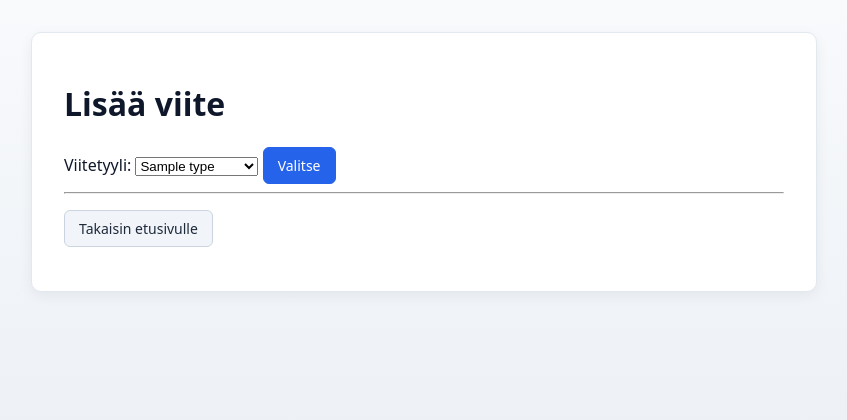
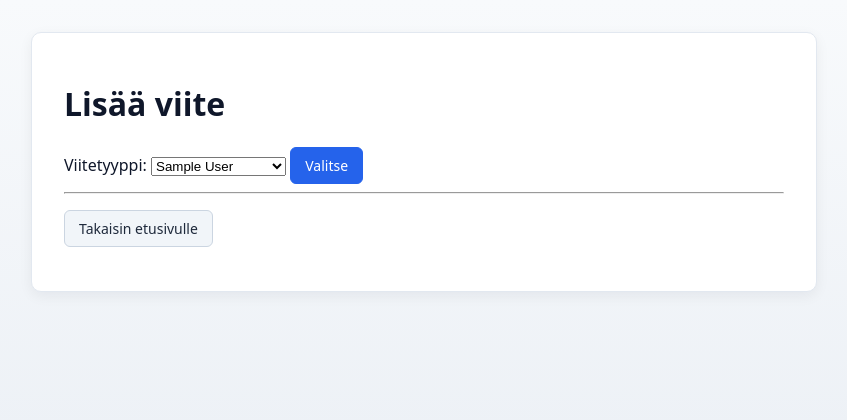
Before and after one commit to henkkasplund/ohtu_hackers, a Flask app: template src/templates/add_reference.html in a window 1280 px wide. Shown: the top 420 px of the page, without its empty margins (216-1063 px from the left). Run offline with Flask 3, Linux system fonts and the light colour scheme; the template is opened without the code that fills it: most values are stand-ins (such as "Sample title", 1, 10 or a date in 2020).

Commit message:
Yhtenäistetään nimet ja erotetaan viitetyypiin tunniste ja näyttönimi

```diff
--- a/src/app.py
+++ b/src/app.py
@@ -22,10 +22,10 @@ def index():
 @app.route("/add_reference", methods=["GET", "POST"])
 def add_reference():
     if request.method == "POST":
-        style_name = request.form.get("reference_types_name")
+        reference_type_name = request.form.get("reference_type_name")
 
         try:
-            if style_name == "Kirja":
+            if reference_type_name == "book":
                 book = util.create_book_citation(request.form)
                 util.validate_reference(book)
                 citation_repository.save_book(book)
@@ -37,11 +37,11 @@ def add_reference():
         return redirect("/")
 
     reference_types = citation_repository.get_reference_types()
-    selected_style = request.args.get("style")
+    selected_type = request.args.get("reference_type_name")
     return render_template(
         "add_reference.html",
         reference_types=reference_types,
-        selected_style=selected_style,
+        selected_type=selected_type,
     )
 
 
--- a/src/init.sql
+++ b/src/init.sql
@@ -1 +1 @@
-INSERT INTO reference_types (name) VALUES ("Kirja");
+INSERT INTO reference_types (name, display_name) VALUES ('book', 'Kirja');
--- a/src/repositories/citation_repository.py
+++ b/src/repositories/citation_repository.py
@@ -17,7 +17,7 @@ def create_todo(content):
 
 
 def get_reference_types():
-    result = db.session.execute(text("SELECT id, name FROM reference_types"))
+    result = db.session.execute(text("SELECT id, name, display_name FROM reference_types"))
     return result.fetchall()
 
 
--- a/src/schema.sql
+++ b/src/schema.sql
@@ -1,6 +1,7 @@
 CREATE TABLE IF NOT EXISTS reference_types (
     id INTEGER PRIMARY KEY AUTOINCREMENT,
-    name TEXT NOT NULL UNIQUE
+    name TEXT NOT NULL UNIQUE,
+    display_name TEXT NOT NULL
 );
 
 CREATE TABLE IF NOT EXISTS citations (
--- a/src/templates/add_reference.html
+++ b/src/templates/add_reference.html
@@ -11,12 +11,12 @@
     <h1>Lisää viite</h1>
 
     <form action="/add_reference" method="GET">
-      <label for="style">Viitetyyli:</label>
-      <select id="style" name="style" required>
-        <option value="" disabled {% if not selected_style %}selected{% endif %}>Valitse viitetyyli...</option>
+      <label for="reference_type_name">Viitetyyppi:</label>
+      <select id="reference_type_name" name="reference_type_name" required>
+        <option value="" disabled {% if not selected_type %}selected{% endif %}>Valitse viitetyyppi...</option>
         {% for type in reference_types %}
-          <option value="{{ type.name }}" {% if selected_style == type.name %}selected{% endif %}>
-            {{ type.name }}
+          <option value="{{ type.name }}" {% if selected_type == type.name %}selected{% endif %}>
+            {{ type.display_name }}
           </option>
         {% endfor %}
       </select>
@@ -25,9 +25,9 @@
 
     <hr>
 
-    {% if selected_style == "Kirja" %}
+    {% if selected_type == "book" %}
       <form action="/add_reference" method="POST">
-        <input type="hidden" name="reference_types_name" value="{{ selected_style }}">
+        <input type="hidden" name="reference_type_name" value="{{ selected_type }}">
 
         <div>
           <label for="citation_key">Viiteavain (esim. Martin09):</label>
--- a/src/util.py
+++ b/src/util.py
@@ -28,13 +28,13 @@ def create_book_citation(form_data):
         author=author,
         title=title,
         year=year,
-        reference_type_name="Kirja",
+        reference_type_name="book",
         publisher=publisher,
     )
 
 
 def validate_reference(citation):
-    if citation.reference_type_name == "Kirja":
+    if citation.reference_type_name == "book":
         required_fields = [
             citation.citation_key,
             citation.author,
```
Also changed, not shown: src/tests/validate_reference_test.py (+1 -1 lines), 1 other file.
